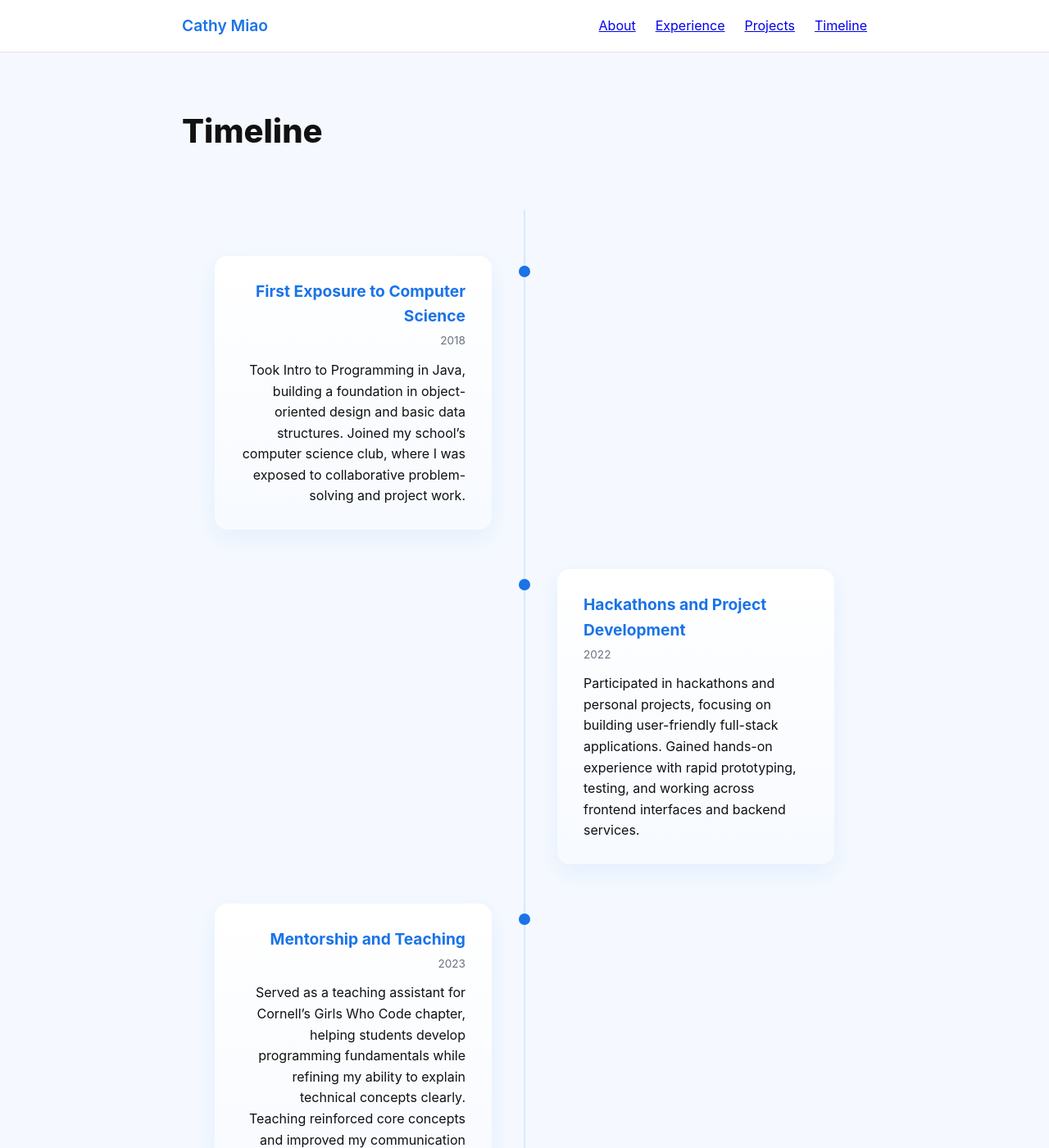
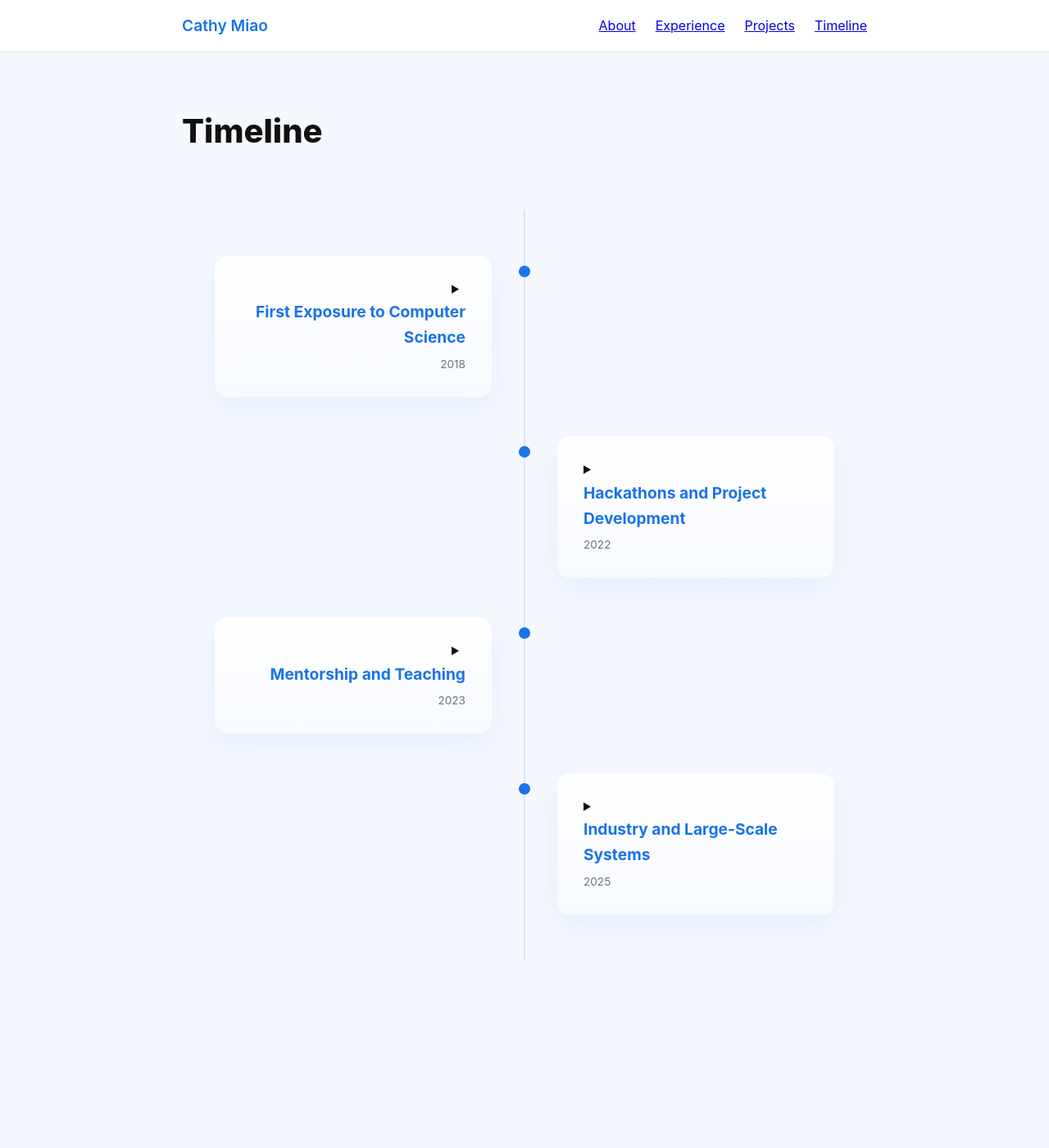
Before and after one commit to cathymiao04/digitalportfolio, a Jekyll site: the page built from timeline.md, in a window 1280 px wide and 1400 px high. Shown: the whole window at 82% size. Built offline with Jekyll 4.4.1, drawn with Linux system fonts in a browser that asks for light colours; some of the changed text lies outside the part shown.

Commit message:
Update timeline.html

```diff
--- a/_includes/timeline.html
+++ b/_includes/timeline.html
@@ -3,55 +3,83 @@
   <!-- 2018 -->
   <div class="timeline-item left">
     <div class="timeline-content">
+
+      <details class="timeline-details">
+        <summary>
           <h3>First Exposure to Computer Science</h3>
-      <p class="timeline-date">2018</p>
+          <span class="timeline-date">2018</span>
+        </summary>
+
         <p>
           Took Intro to Programming in Java, building a foundation in
           object-oriented design and basic data structures. Joined my school’s
-        computer science club, where I was exposed to collaborative problem-solving
-        and project work.
+          computer science club, where I was exposed to collaborative
+          problem-solving and early project work.
         </p>
+      </details>
+
     </div>
   </div>
 
   <!-- 2022 -->
   <div class="timeline-item right">
     <div class="timeline-content">
+
+      <details class="timeline-details">
+        <summary>
           <h3>Hackathons and Project Development</h3>
-      <p class="timeline-date">2022</p>
+          <span class="timeline-date">2022</span>
+        </summary>
+
         <p>
           Participated in hackathons and personal projects, focusing on building
-        user-friendly full-stack applications. Gained hands-on experience with rapid prototyping, testing, and working across
-        frontend interfaces and backend services.
+          user-friendly full-stack applications. Developed experience with rapid
+          prototyping, testing, and working across frontend interfaces and
+          backend services.
         </p>
+      </details>
+
     </div>
   </div>
 
   <!-- 2023 -->
   <div class="timeline-item left">
     <div class="timeline-content">
+
+      <details class="timeline-details">
+        <summary>
           <h3>Mentorship and Teaching</h3>
-      <p class="timeline-date">2023</p>
+          <span class="timeline-date">2023</span>
+        </summary>
+
         <p>
-        Served as a teaching assistant for Cornell’s Girls Who Code chapter, helping students
-        develop programming fundamentals while refining my ability to explain
-        technical concepts clearly. Teaching reinforced core concepts and improved
-        my communication and mentorship skills.
+          Served as a tutor for Cornell’s Girls Who Code chapter, helping students
+          strengthen programming fundamentals while refining my ability to
+          clearly explain technical concepts and mentor learners with different
+          backgrounds.
         </p>
+      </details>
+
     </div>
   </div>
 
   <!-- 2025 -->
   <div class="timeline-item right">
     <div class="timeline-content">
+
+      <details class="timeline-details">
+        <summary>
           <h3>Industry and Large-Scale Systems</h3>
-      <p class="timeline-date">2025</p>
+          <span class="timeline-date">2025</span>
+        </summary>
+
         <p>
           Transitioned into industry work focused on large-scale systems and
-        production infrastructure. Gained experience building software for real
-        users, with attention to reliability, performance, and trade-off
-        considerations in production environments.
+          production infrastructure, building software for real users with
+          attention to reliability, performance, and trade-offs.
         </p>
+      </details>
+
     </div>
   </div>
 
```
Lines whose indentation alone changed are shown as unchanged.
